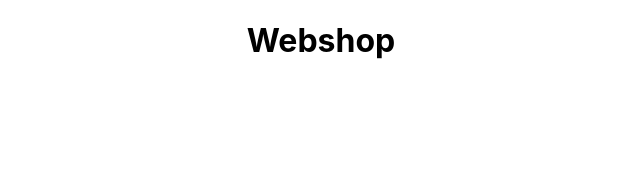
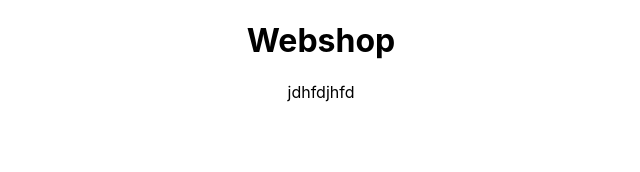
Before and after one commit to elizaLU/webshop, a React (Create React App) app: page /products/1 in a window 1280 px wide. Shown: the top 172 px of the page, without its empty margins (319-959 px from the left). Built offline with nearby package versions, Linux system fonts and the light colour scheme.

Commit message:
render ProductDetail Container

```diff
--- a/src/App.js
+++ b/src/App.js
@@ -12,6 +12,7 @@ function App() {
       <div className="App">
         <h1>Webshop</h1>
         <Route exact path="/" component={Home} />
+        <Route exact path="/products/:id" component={ProductDetailContainer} />
       </div>
     </Provider>
   );
--- a/src/components/ProductDetailContainer.js
+++ b/src/components/ProductDetailContainer.js
@@ -1,8 +1,8 @@
-import React from "react";
-import { Link } from "react-router-dom";
+import React, {Component } from "react";
+//import { Link } from "react-router-dom";
 import { connect } from "react-redux";
 
-class ProductDetailContainer {
+class ProductDetailContainer extends Component {
   render() {
     return (
       <div className="productDetails">
```
